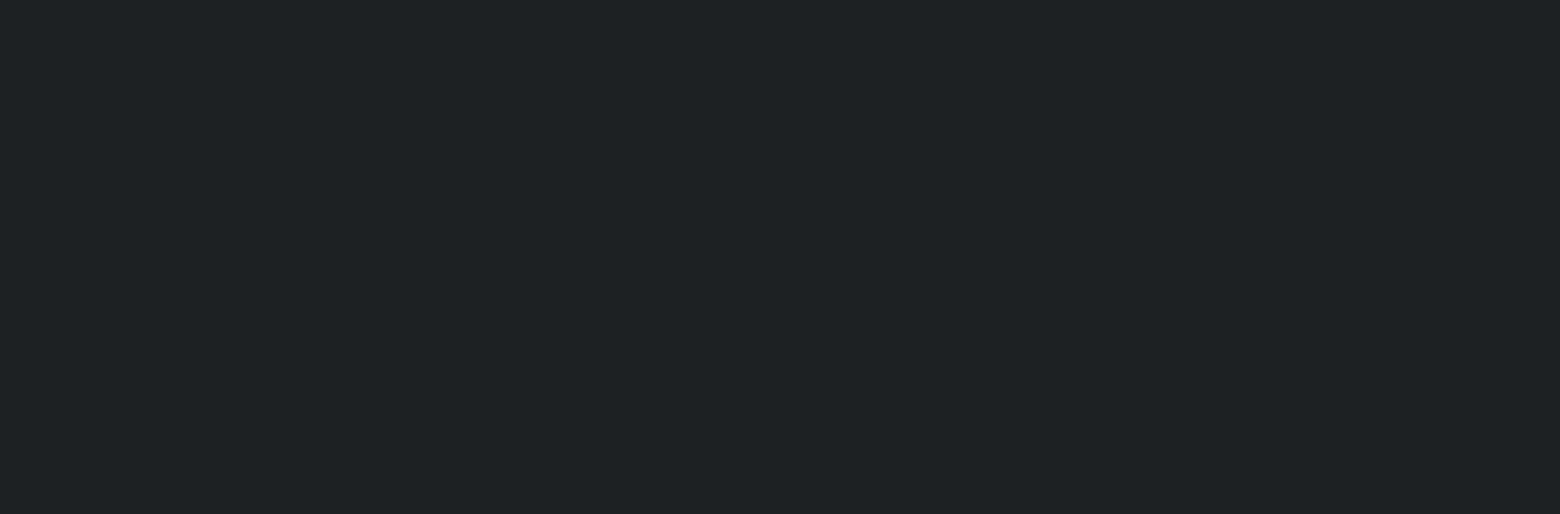
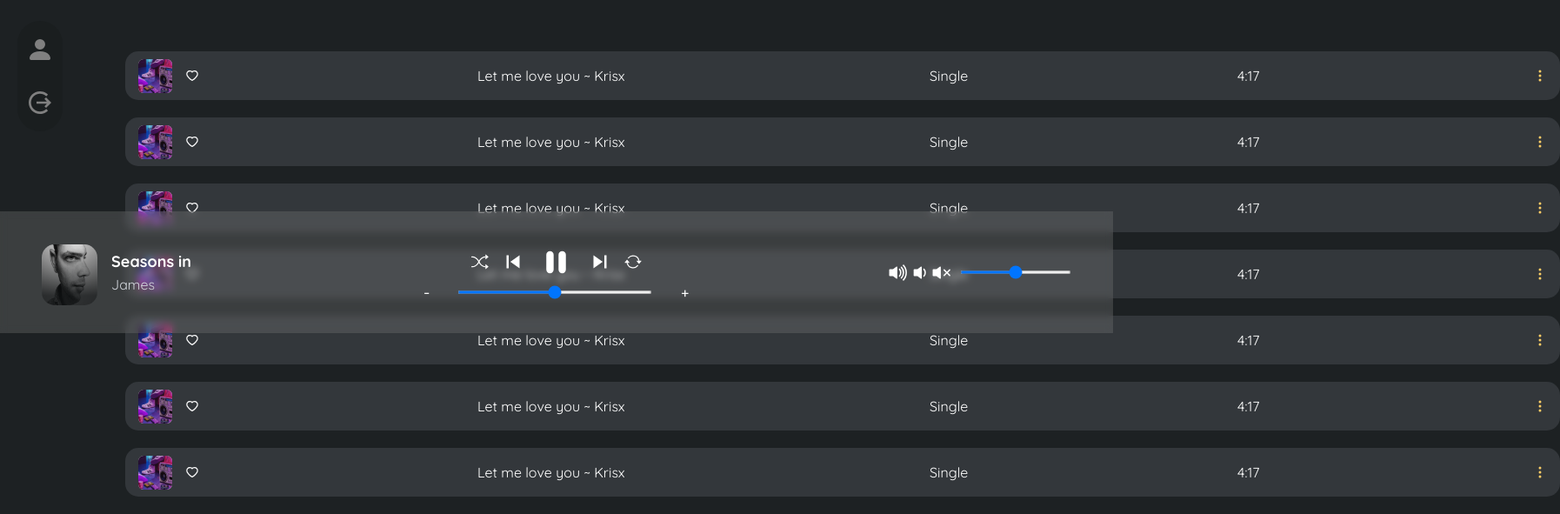
Before and after one commit to Ikuol/musica-gossy-challenge, a React (Create React App) app: page /Album in a window 1280 px wide. Before the commit this address had no page. Shown: the part 417-1008 px from the top of the page at 87% size, 1794 px wide, since content can reach past the window. Before the commit the page ends 800 px from the top, so only its background shows below. Built offline with nearby package versions, Linux system fonts and the light colour scheme.

Commit message:
13-10-2022

```diff
--- a/src/App.js
+++ b/src/App.js
@@ -3,6 +3,7 @@ import {Route, Routes} from 'react-router-dom';
 import './App.css';
 import View from './Pages/View';
 import Library from './Pages/Library';
+import Album from './Pages/Album';
 
 const App = () => {
   return (
@@ -10,6 +11,7 @@ const App = () => {
  <Routes>
     <Route path='/' element={<View />}/>
     <Route path='/Library' element={<Library />}/>
+    <Route path='/Album' element={<Album />}/>
  </Routes>
     </div>
   )
--- /dev/null
+++ b/src/Pages/Album.js
@@ -0,0 +1,75 @@
+import React from 'react'
+import { SearchBar, SideBar, Index, Presentation, TrackIn } from '../components';
+import img3 from '../assets/img3.svg';
+
+const Album = () => {
+  return (
+    <div className='relative flex'>
+        <SideBar />
+        <div className='flex-1 flex flex-col mt-[-10px]'>
+            <SearchBar />
+            <div className='flex-1 flex flex-row items-center ml-[80px] mt-[50px]'>
+                <Presentation
+                    imgUrl={ img3 }
+                    title={'Tomorrow’s tunes'}
+                    description={'Lorem ipsum dolor sit amet, consectetur adipiscing elit ut aliquam, purus sit amet luctus venenatis'}
+                    duration={'64 songs ~ 16 hrs+'}
+                    />
+            </div>
+            <div className='flex flex-col gap-[20px] mt-[60px]'>
+                <TrackIn
+                    imgUrl={ img3 }
+                    title={'Let me love you ~ Krisx'}
+                    type={'Single'}
+                    duration={'4:17'}
+                />
+                <TrackIn
+                    imgUrl={ img3 }
+                    title={'Let me love you ~ Krisx'}
+                    type={'Single'}
+                    duration={'4:17'}
+                />
+                <TrackIn
+                    imgUrl={ img3 }
+                    title={'Let me love you ~ Krisx'}
+                    type={'Single'}
+                    duration={'4:17'}
+                />
+                <TrackIn
+                    imgUrl={ img3 }
+                    title={'Let me love you ~ Krisx'}
+                    type={'Single'}
+                    duration={'4:17'}
+                />
+                <TrackIn
+                    imgUrl={ img3 }
+                    title={'Let me love you ~ Krisx'}
+                    type={'Single'}
+                    duration={'4:17'}
+                />
+                <TrackIn
+                    imgUrl={ img3 }
+                    title={'Let me love you ~ Krisx'}
+                    type={'Single'}
+                    duration={'4:17'}
+                />
+                <TrackIn
+                    imgUrl={ img3 }
+                    title={'Let me love you ~ Krisx'}
+                    type={'Single'}
+                    duration={'4:17'}
+                />
+                <TrackIn
+                    imgUrl={ img3 }
+                    title={'Let me love you ~ Krisx'}
+                    type={'Single'}
+                    duration={'4:17'}
+                />
+            </div>
+        </div>
+        <Index />
+  </div>
+  )
+}
+
+export default Album
--- a/src/Pages/Library.js
+++ b/src/Pages/Library.js
@@ -1,6 +1,5 @@
 import React from 'react';
-import { SearchBar, SideBar, Collection, Button } from '../components';
-import Index from '../components/MusicPlayer';
+import { SearchBar, SideBar, Collection, Button, Index } from '../components';
 import {song1, song2, song3, song4} from '../components/imports';
 
 const Library = () => {
@@ -13,11 +12,11 @@ const Library = () => {
           <Button bgColor={'#FACD66'} Width={'200px'} Border={'none'} Color={'#1D2123'} text={'My collection'} />
           <Button bgColor={'#1D2123'} Width={'80px'} Border={'1px solid gray'} Color={'gray'} text={'Links'} />
         </div>
-        <div className='flex flex-row gap-[30px]'>
-            <Collection imgUrl={ song1 } title={'Limits'} artist={'J cole'} />
-            <Collection imgUrl={ song2 } />
-            <Collection imgUrl={ song3 } />
-            <Collection imgUrl={ song4 } />
+        <div className='flex flex-row gap-[20px]'>
+            <Collection imgUrl={ song1 } title={'Limits'} artist={'J cole'} like={'2,3k likes'}/>
+            <Collection imgUrl={ song2 } title={'Limits'} artist={'J cole'} like={'2,3k likes'}/>
+            <Collection imgUrl={ song3 } title={'Limits'} artist={'J cole'} like={'2,3k likes'}/>
+            <Collection imgUrl={ song4 } title={'Limits'} artist={'J cole'} like={'2,3k likes'}/>
         </div>
     </div>
     <Index />
--- a/src/components/Collection.jsx
+++ b/src/components/Collection.jsx
@@ -2,20 +2,21 @@ import React from 'react';
 import { BsFillPlayFill } from 'react-icons/bs';
 
 
-const Collection = ({imgUrl, title, artist}) => {
+const Collection = ({imgUrl, title, artist, like}) => {
 
   return (
-        <div className='flex flex-col items-end justify-center bg-fixed'>
-          <div className='h-[300px] w-[300px] ml-[50px] mt-[25px] rounded-[20px] object-cover max-w-[300px] max-h-[300px]' >
-              <img src={imgUrl} alt="error" className='h-[300px] w-[300px] hover:scale-110 transform transition duration-500' />
+        <div className='flex flex-col items-end ml-[50px] mt-[25px]'>
+          <div className='h-[300px] w-[300px]  rounded-[20px] min-w-[300px] min-h-[300px] hover:scale-110 transform transition duration-500' >
+              <img src={imgUrl} alt="error" className='h-[300px] w-[300px]' />
           </div>
-          <div className='flex flex-row justify-center gap-[100px] items-end mt-[-50px]'>
-            <div className='text-white flex flex-col mt-[-50px]'>
+          <div className='flex flex-row justify-center gap-[100px] items-end mt-[-105px] z-10'>
+            <div className='text-white flex flex-col mr-[55px]'>
                 <h3 className='text-[25px]'>{title}</h3>
-                <p>{artist}</p>
+                <p className='text-[13px]'>{artist}</p>
+                <p>{like}</p>
             </div>
-            <div className='flex rounded-full border border-[gray] h-[37px] w-[37px] mr-5'>
-                <BsFillPlayFill className='m-auto'/>
+            <div className='flex rounded-full bg-[#FACD66] h-[37px] w-[37px] mr-5'>
+                <BsFillPlayFill className='m-auto text-white cursor-pointer'/>
             </div>
           </div>
         </div>
--- /dev/null
+++ b/src/components/Presentation.jsx
@@ -0,0 +1,34 @@
+import React from 'react';
+import {AiFillHeart} from 'react-icons/ai';
+
+const Presentation = ({imgUrl, title, description, duration}) => {
+  return (
+    <div className='flex flex-row gap-[50px] items-end'>
+            <div className='flex h-[289px] w-[284px] rounded-[35px]'>
+                <img src={ imgUrl } alt="error" className='h-[289px] w-[284px]'/>
+            </div>
+            <div className='flex flex-col'>
+                <div className='flex flex-col gap-[20px] mb-[50px]'>
+                    <h1 className='text-[#A4C7C6] text-[35px] leading-[42px] font-[700]'>{ title }</h1>
+                    <p className='text-white leading-[16.8px] font-[400]'>{ description }</p>
+                    <p className='text-white leading-[16.8px] font-[400]'>{ duration }</p>
+                </div>
+                <div className='flex flex-row gap-[15px]'>
+                    <button className='w-[87px] h-[36px] rounded-[32px] text-white bg-[gray]/30 backdrop-blur-sm'>Play</button>
+                    <button className='w-[151px] h-[36px] rounded-[32px] text-white bg-[gray]/30 backdrop-blur-sm'>Add to collection</button>
+                    <button className='flex justify-center items-center w-[36px] rounded-full bg-[gray]/30 backdrop-blur-sm text-[#8b2525]'> <AiFillHeart /> </button>
+                </div>
+            </div>
+    </div>
+  )
+}
+
+export default Presentation
+
+
+
+// height: 288.9700012207031px;
+// width: 284px;
+// left: 97px;
+// top: 96px;
+// border-radius: 35.17028045654297px;
--- a/src/components/SideBar.jsx
+++ b/src/components/SideBar.jsx
@@ -20,7 +20,7 @@ const SideBar = () => {
             <img src={ logo } alt='logo' className='w-[38px] ml-[26%] h-14 object-contain justify-start'/>
       </div>
         <div className='md:flex flex-col w-[52px] h-[270px] rounded-[32px] ml-5 bg-[#1A1E1F] items-center justify-center gap-[5px]'>
-            <NavLink to='/'><AiFillHome className={`w-[32px] h-14 ${pathname === '/'?"home":''}`} id='logout'/></NavLink>
+            <NavLink to='/'><AiFillHome className={`w-[32px] h-14 ${pathname === '/'?"home":'' || pathname === '/Album'?"home":'' }`} id='logout'/></NavLink>
             <NavLink to="/Library"><SiApplemusic className={`w-[29px] h-14  ${pathname === '/Library'?"home":''}`}id='logout'/></NavLink>
             <RiRadio2Fill className='w-[32px] h-14' id='logout'/>
             <MdFeaturedVideo className='w-[32px] h-14' id='logout'/>
--- /dev/null
+++ b/src/components/TrackIn.jsx
@@ -0,0 +1,34 @@
+import React from 'react';
+import {AiOutlineHeart} from 'react-icons/ai';
+import {BsThreeDotsVertical} from 'react-icons/bs';
+
+const TrackIn = ({ imgUrl, title, type, duration  }) => {
+  return (
+    <div className='flex flex-row h-[56px] w-[1650px] ml-[80px] rounded-[15px] bg-[#33373B] justify-between items-center p-[15px]'>
+            <div className='flex flex-row gap-[15px] items-center'>
+                <div className='h-[39px] w-[39px] rounded-[8.53px]'>
+                    <img src={ imgUrl } alt="error" />
+                </div>
+                <div>
+                    <AiOutlineHeart className='text-[#fff]'/>
+                </div>
+            </div>
+
+            <div>
+                <p className='text-white w-[200px] h-[14px] leading-[14.4px]'>{ title }</p>
+            </div>
+            <div>
+                <p className='text-white w-[34px] h-[14px] leading-[14.4px]'>{ type }</p>
+            </div>
+            <div>
+                <p className='text-white w-[20px] h-[14px] leading-[14.4px]'>{ duration }</p>
+            </div>
+            <div>
+                <BsThreeDotsVertical className='text-[#FACD66] font-[700]' />
+            </div>
+
+    </div>
+  )
+}
+
+export default TrackIn
--- a/src/components/index.js
+++ b/src/components/index.js
@@ -5,6 +5,9 @@ import TopCharts from './TopCharts';
 import Welcome from './Welcome';
 import Collection from './Collection';
 import Button from './Button';
+import Presentation from './Presentation';
+import TrackIn from './TrackIn';
+import Index from './MusicPlayer/index';
 
 export {
   SideBar,
@@ -14,4 +17,7 @@ export {
   Welcome,
   Collection,
   Button,
+  Presentation,
+  TrackIn,
+  Index,
 };
--- a/src/containers/TopC.jsx
+++ b/src/containers/TopC.jsx
@@ -1,5 +1,7 @@
 import React from 'react';
 import {AiOutlineHeart} from 'react-icons/ai';
+import { NavLink } from "react-router-dom";
+
 
 
 const TopC = ({imgUrl,title,artist,duration}) => {
@@ -10,7 +12,7 @@ const TopC = ({imgUrl,title,artist,duration}) => {
                      <img src={ imgUrl } alt="error" />
                 </div>
                 <div>
-                    <p>{ title }</p>
+                    <NavLink to='/Album'><p className='cursor-pointer'>{ title }</p></NavLink>
                     <p className='text-[14px] text-[gray]'>{ artist }</p>
                     <p>{ duration }</p>
                 </div>
```
